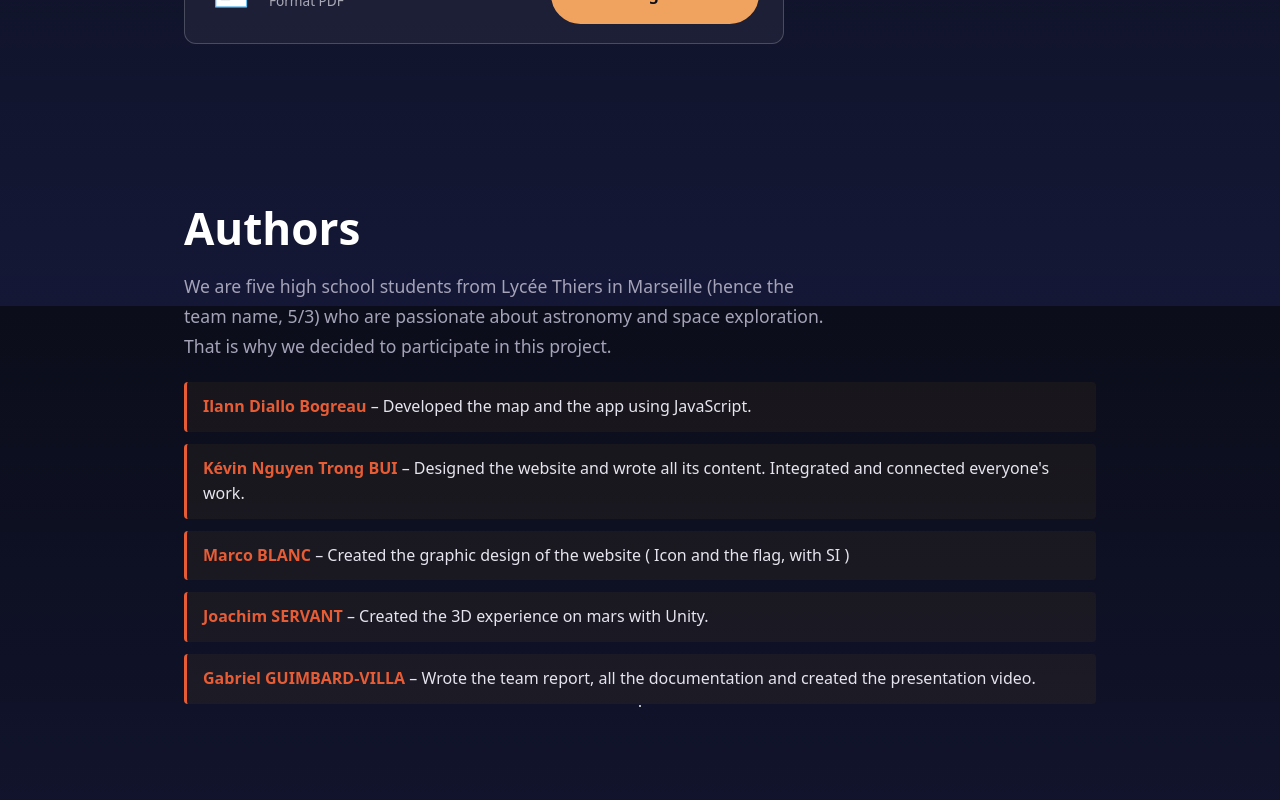
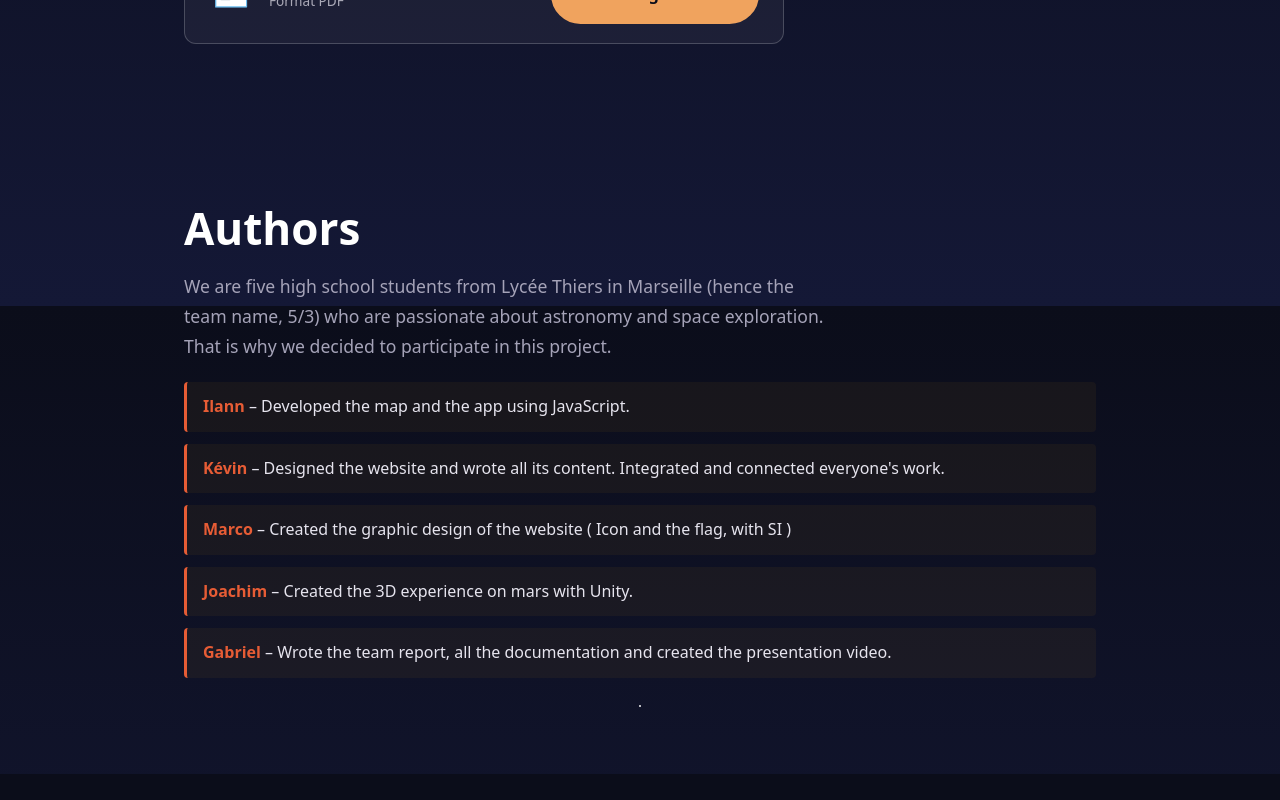
Before and after one commit to Fertous24/Nasa-Martian-Map-6-3, a React (Vite) app: page / in a window 1280 px wide. Shown: the part 3694-4494 px from the top of the page. After the commit the page ends 4468 px from the top, so only its background shows below. Built offline with nearby package versions, Linux system fonts and the light colour scheme; a web font is replaced by a local one.

Commit message:
Shorten names in author list

```diff
--- a/src/App.jsx
+++ b/src/App.jsx
@@ -171,19 +171,19 @@ export default function App() {
 
           <ul className="author-list">
             <li>
-              <strong>Ilann Diallo Bogreau</strong> – Developed the map and the app using JavaScript.
+              <strong>Ilann</strong> – Developed the map and the app using JavaScript.
             </li>
             <li>
-              <strong>Kévin Nguyen Trong BUI</strong> – Designed the website and wrote all its content. Integrated and connected everyone's work.
+              <strong>Kévin</strong> – Designed the website and wrote all its content. Integrated and connected everyone's work.
             </li>
             <li>
-              <strong>Marco BLANC</strong> – Created the graphic design of the website ( Icon and the flag, with SI )
+              <strong>Marco</strong> – Created the graphic design of the website ( Icon and the flag, with SI )
             </li>
             <li>
-              <strong>Joachim SERVANT</strong> – Created the 3D experience on mars with Unity.
+              <strong>Joachim</strong> – Created the 3D experience on mars with Unity.
             </li>
             <li>
-              <strong>Gabriel GUIMBARD-VILLA</strong> – Wrote the team report, all the documentation and created the presentation video.
+              <strong>Gabriel</strong> – Wrote the team report, all the documentation and created the presentation video.
             </li>
           </ul>
         </section>
```
